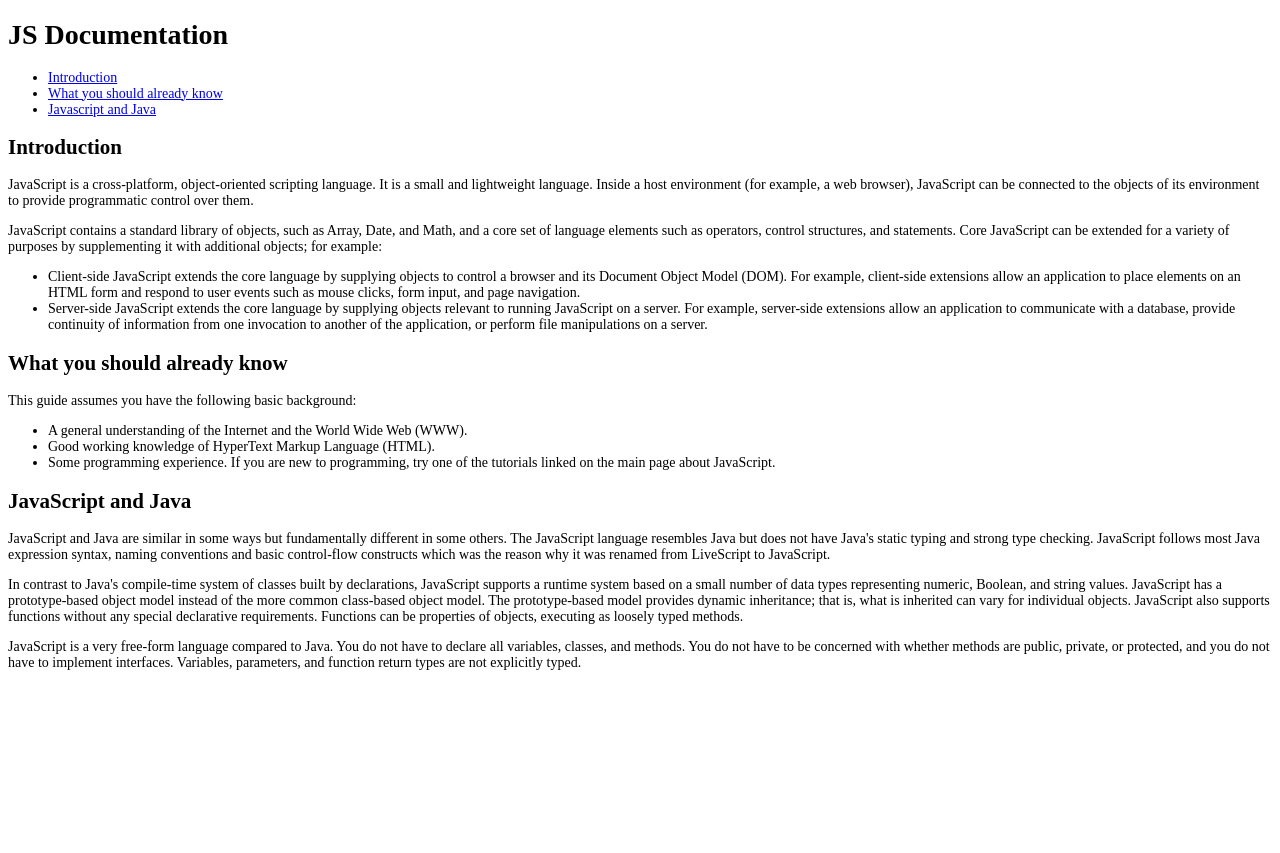
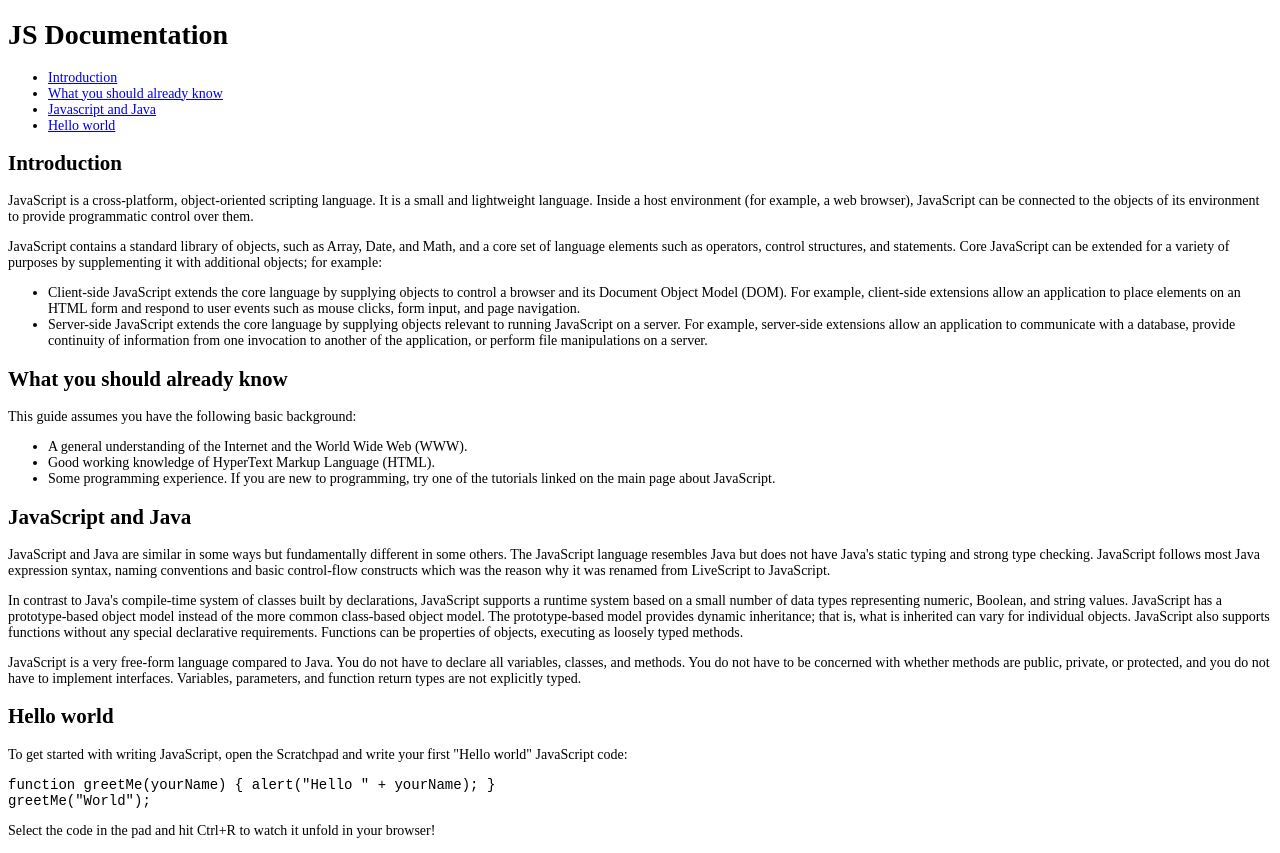
Before and after one commit to alyssa-denary/freecodecamp-projects, a plain HTML site: page tech-doc-page/index.html in a window 1280 px wide. Before the commit the page ends 800 px from the top, so only its background shows below. Drawn offline with Linux system fonts and the light colour scheme.

Commit message:
add: tech-doc - hello world html

```diff
--- a/tech-doc-page/index.html
+++ b/tech-doc-page/index.html
@@ -14,6 +14,7 @@
         <li><a href="#intro">Introduction</a></li>
         <li><a href="#already-know">What you should already know</a></li>
         <li><a href="#js-and-java">Javascript and Java</a></li>
+        <li><a href="#hello-world">Hello world</a></li>
       </ul>
     </nav>
     <main>
@@ -86,6 +87,19 @@
         you do not have to implement interfaces. Variables, parameters, and
         function return types are not explicitly typed.
       </p>
+      <h2 id="hello-world">Hello world</h2>
+      <p>
+        To get started with writing JavaScript, open the Scratchpad and write
+        your first "Hello world" JavaScript code:
+      </p>
+      <code
+        >function greetMe(yourName) { alert("Hello " + yourName); } <br />
+        greetMe("World");</code
+      >
+      <p>
+        Select the code in the pad and hit Ctrl+R to watch it unfold in your
+        browser!
+      </p>
     </main>
   </body>
 </html>
```
